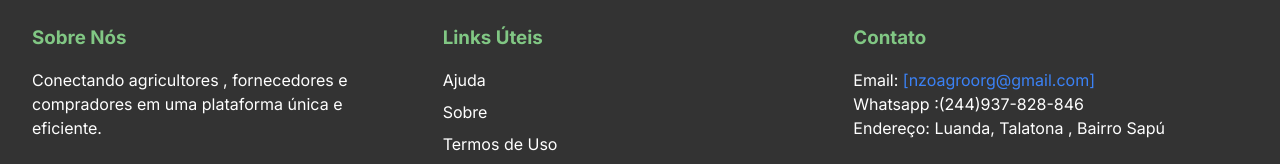
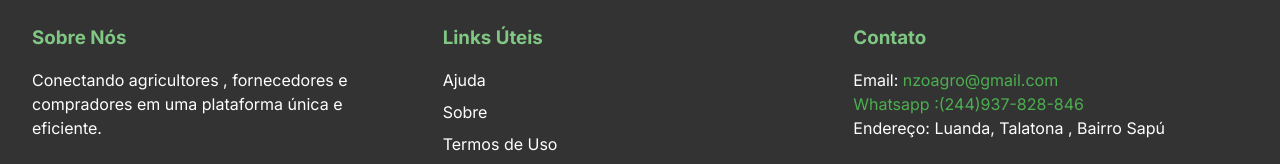
Before and after one commit to Marieth23-cmd/NzoAgrofinal, a Next.js app: page / in a window 1280 px wide. Shown: the part 954-1118 px from the top of the page. Built offline with nearby package versions, Linux system fonts and the light colour scheme; no server answers.

Commit message:
primeiro do dia

```diff
--- a/src/app/Components/Footer.tsx
+++ b/src/app/Components/Footer.tsx
@@ -28,8 +28,8 @@ import Link from "next/link"
       <div >
         <h3 className="mb-4 text-verdeaceso text-[1.17rem] font-bold">Contato</h3>
         <ul>
-          <li> <a className="text-white cursor-pointer "  href="mailto:nzoagro@gmail.com">Email:<span className="text-blue-500"> [nzoagroorg@gmail.com]</span> </a></li>
-          <li> <a href="https://wa.me/937-828-846">Whatsapp :(244)937-828-846 </a></li>
+          <li> <a className="text-white cursor-pointer "  href="mailto:nzoagro@gmail.com">Email:<span className="text-marieth"> nzoagro@gmail.com</span> </a></li>
+          <li> <a href="https://wa.me/937-828-846"><span className="text-marieth"> Whatsapp :(244)937-828-846 </span></a></li>
           <li>Endereço: Luanda, Talatona , Bairro Sapú</li>
         </ul>
 
--- a/src/app/telapaga/[idpedido]/page.tsx
+++ b/src/app/telapaga/[idpedido]/page.tsx
@@ -192,6 +192,7 @@ export default function PagamentoPage() {
     setStatus('referencia_gerada')
   }
 
+  //copiar referencia
   const copiarReferencia = async () => {
     await navigator.clipboard.writeText(referenciaPagamento)
     setCopiado(true)
@@ -203,6 +204,7 @@ export default function PagamentoPage() {
     setReferenciaInput('')
     setMensagemErro('')
   }
+
 
   const processarPagamento = (e: FormEvent) => {
     e.preventDefault()
--- a/src/app/termosuso/page.tsx
+++ b/src/app/termosuso/page.tsx
@@ -76,7 +76,7 @@ export default function Politica(){
 
                 <h3 className=" text-[1.5rem] mb-4  font-bold text-marieth">8. Contato</h3>
                 <p className="text-profile mb-4"> Para dúvidas, suporte ou denúncias, entre em contato pelo e-mail
-                 <span className="text-blue-500"> [nzoagroorg@gmail.com]</span>
+          <a className="text-white cursor-pointer "  href="mailto:nzoagro@gmail.com"><span className="text-marieth">nzoagro@gmail.com</span></a>
                 </p>
 
 
```
